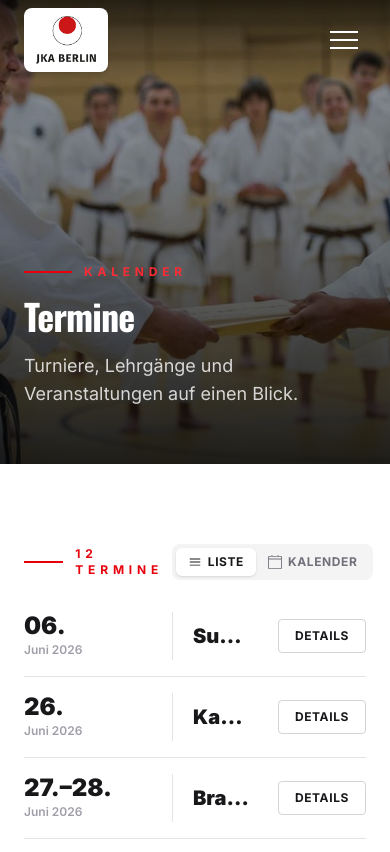
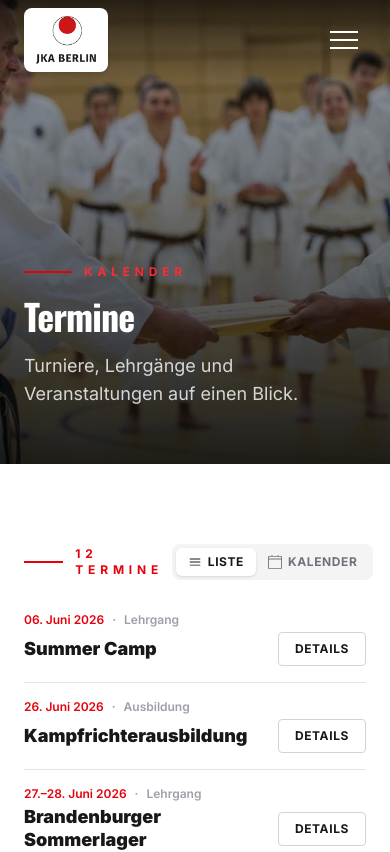
Before and after one commit to davidherascu-tx/jka-berlin, a Next.js app: page /termine in a window 390 px wide. Shown: the top 852 px of the page. Built offline with nearby package versions, Linux system fonts and the light colour scheme.

Commit message:
Termine in der mobile version design veraendert

```diff
--- a/app/components/TermineView.tsx
+++ b/app/components/TermineView.tsx
@@ -190,8 +190,8 @@ function ListView({ events }: { events: TerminEvent[] }) {
 
         return (
           <li key={i} className="py-4 first:pt-0">
-            {/* Row */}
-            <div className="flex items-center gap-5">
+            {/* Desktop row */}
+            <div className="hidden sm:flex items-center gap-5">
               {/* Date block */}
               <div className="w-32 shrink-0">
                 {isMultiDay ? (
@@ -226,7 +226,7 @@ function ListView({ events }: { events: TerminEvent[] }) {
               </div>
 
               {/* Category */}
-              <span className="hidden sm:block shrink-0 text-sm text-zinc-400 w-28 text-right">
+              <span className="shrink-0 text-sm text-zinc-400 w-28 text-right">
                 {ev.type}
               </span>
 
@@ -241,6 +241,35 @@ function ListView({ events }: { events: TerminEvent[] }) {
               >
                 {isOpen ? "Schliessen" : "Details"}
               </button>
+            </div>
+
+            {/* Mobile stacked layout */}
+            <div className="sm:hidden">
+              <div className="flex items-center gap-2 text-xs font-semibold text-zinc-400">
+                <span className="text-red-600">
+                  {isMultiDay
+                    ? `${formatRangeCompact(ev)} ${monthFull(ev.startDate)}`
+                    : `${dayNum(ev.startDate)}. ${monthFull(ev.startDate)}`}{" "}
+                  {yearStr(ev.startDate)}
+                </span>
+                <span>·</span>
+                <span>{ev.type}</span>
+              </div>
+              <div className="flex items-center gap-3 mt-1">
+                <p className="flex-1 min-w-0 text-lg font-black text-zinc-900 leading-tight">
+                  {ev.title}
+                </p>
+                <button
+                  onClick={() => setExpandedIdx(isOpen ? null : i)}
+                  className={`shrink-0 text-xs font-bold uppercase tracking-wider px-4 py-2 rounded transition-colors ${
+                    isOpen
+                      ? "bg-zinc-900 text-white"
+                      : "text-zinc-900 border border-zinc-300 hover:border-zinc-900"
+                  }`}
+                >
+                  {isOpen ? "Schliessen" : "Details"}
+                </button>
+              </div>
             </div>
 
             {/* Expanded */}
```
